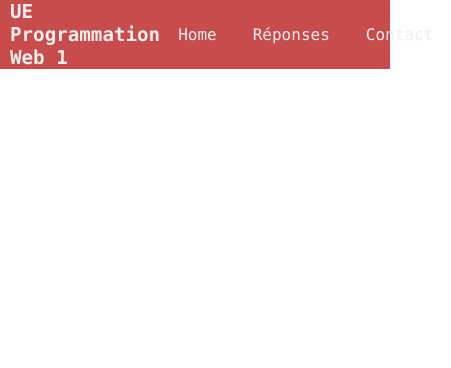
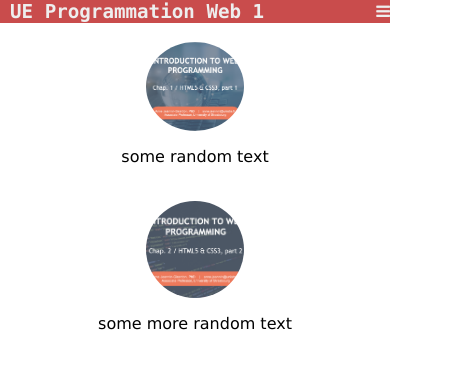
Before and after one commit to newcomertv/Projet-Web-Antonin-Nikolas, a plain HTML site: page index.html in a window 390 px wide. Shown: the whole page, 451 px wide, since content can reach past the window. Drawn offline with Linux system fonts and the light colour scheme.

Commit message:
finished layout

```diff
--- a/agencement_flex.css
+++ b/agencement_flex.css
@@ -4,28 +4,68 @@ header{
     display: flex;
     flex-direction: row;
     align-items: center;
+    justify-content: space-between;
 }
 
-.row{
+.dropdownList{
     display: flex;
-    flex-direction: row;
+     flex-direction: row;
 }
-
-
 
 span{
     display:none;
 }
 
+img{
+    border-radius: 50%;
+    width: 25%;
+    height: 25%;
+}
 
-/*
+switch{
+    display:flex;
+    flex-direction: column;
+}
+
+.contain1{
+    display:flex;
+}
+
+.contain2{
+    display:flex;
+}
+
+@media screen and (max-width: 767px){
+
+span{
+    display:block;
+     position: relative;
+}
+
 .dropdown{
     position: relative;
 }
 
-.dropdownlist{
+.dropdownList{
+        display:none;
         position: absolute;
         right: 0;
         top: 100%;
-    }
-*/
+        flex-direction: column;
+        color: inherit;
+}
+
+nav:hover .dropdownList{
+    display:block;
+}
+
+.contain1{
+    flex-direction: column;
+    align-items: center;
+}
+
+.contain2{
+    flex-direction: column;
+    align-items: center;
+}
+}
--- a/index.html
+++ b/index.html
@@ -19,7 +19,7 @@
     <nav class="">
       <div class="dropdown">
         <span class=""><i class="fa fa-bars"></i></span>
-        <div class="row">
+        <div class="dropdownList">
           <a href="index.html">Home</a>
           <a href="reponses.html">Réponses</a>
           <a href="#">Contact</a>
@@ -29,8 +29,18 @@
   </header>
 
   <!-- PAGE A STRUCTURER -->
-
-
+  <br>
+  <div class="switch">
+    <div class="contain1">
+      <img class="img_1" src="illustration1.png" alt="not found">
+      <p class="text_1">some random text</p>
+    </div>
+    <br>
+    <div class="contain2">
+      <img class="img_2" src="illustration2.png" alt="not found">
+      <p class="text_2">some more random text</p>
+    </div>
+  </div>
   <!-- *********************************************************** -->
 
 </body>
--- a/style_general.css
+++ b/style_general.css
@@ -67,4 +67,10 @@ footer {
   text-align: center;
 }
 
+.dropdownList{
+  background-color: #c94c4c;
+  color: #eee;
+  padding-left: 10px;
+}
+
 /* this is a comment */
```
Also changed, not shown: reponses.html (+2 -2 lines).
